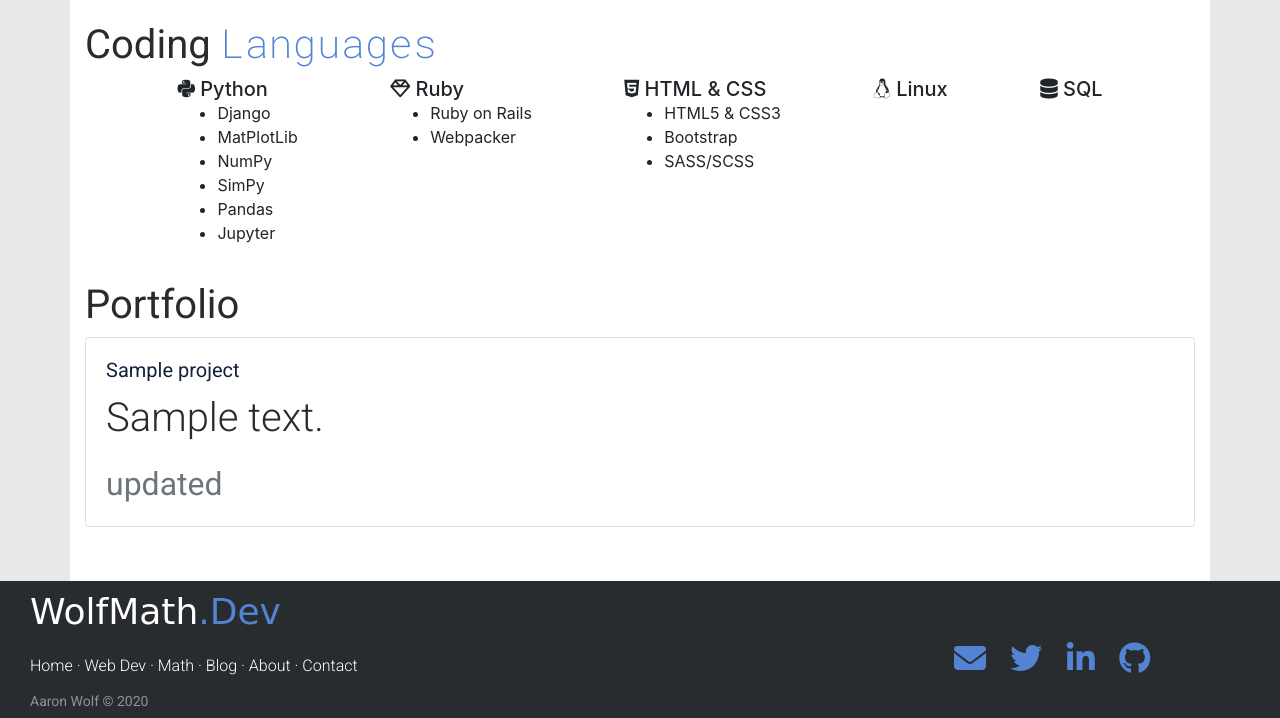
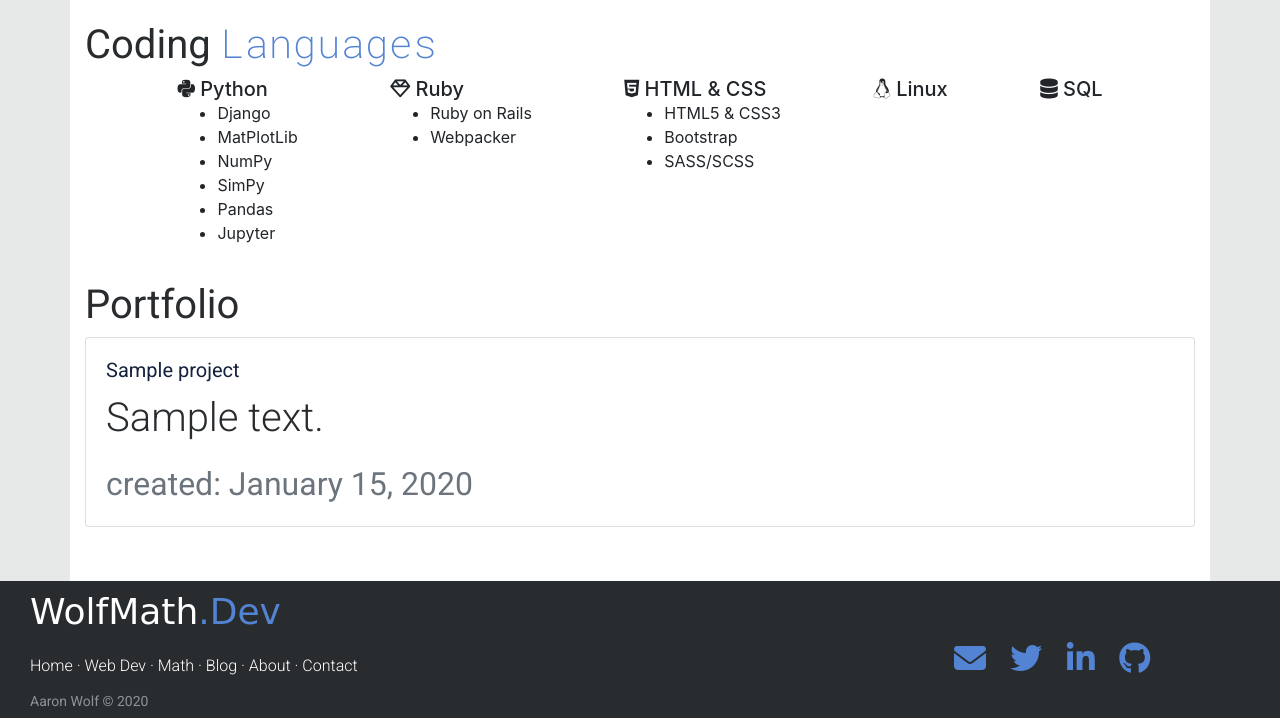
Before and after one commit to wolfpackdevs/wolfmathdev, a Django app: template projects/templates/projects/index.html in a window 1280 px wide. Shown: the part 67-785 px from the top of the page. Run offline with Django 3.2, Linux system fonts and the light colour scheme; tables that the repository leaves empty hold one stand-in row (values such as "Sample post"); the template is opened without the code that fills it: values that come from a table or form of the project are taken from there, most other values are stand-ins (such as "Sample title", 1, 10 or a date in 2020); parts of the project's set-up code (start-up, migrations or seed data) failed here and were passed over; some libraries are stand-ins or nearby versions.

Commit message:
web dev frontend

```diff
--- a/blog/models.py
+++ b/blog/models.py
@@ -1,5 +1,6 @@
 from django.db import models
 from django.contrib.auth.models import User
+from django.utils import timezone
 
 # Inital models: https://www.djangorocks.com/tutorials/how-to-create-a-basic-blog-in-django/defining-your-models.html
 STATUS = (
@@ -12,7 +13,7 @@ class Post(models.Model):
     # slug = models.SlugField(max_length=200, unique=True)
     updated_on = models.DateTimeField(auto_now= True)
     content = models.TextField()
-    created_on = models.DateTimeField(auto_now_add=True)
+    created_on = models.DateTimeField(default=timezone.now)
     status = models.IntegerField(choices=STATUS, default=0)
 
     class Meta:
--- a/projects/models.py
+++ b/projects/models.py
@@ -8,6 +8,7 @@ class Project(models.Model):
   image = models.FilePathField(path='/img/')
   project_url = models.URLField(default="#")
   github_url = models.URLField(default="#")
+  created_on = models.DateTimeField(default=timezone.now)
 
   def __str__(self):
     return self.title
--- a/projects/templates/projects/index.html
+++ b/projects/templates/projects/index.html
@@ -55,7 +55,7 @@
           <div class="card-body">
             <h5 class="card-title"> {{ project.title }} </h5>
             <p class="card-text"> {{ project.description }} </p>
-            <p class="card-text"><small class="text-muted">updated {{ project.created_on }}</small></p>
+            <p class="card-text"><small class="text-muted">created: {{ project.created_on|date:"F d, Y" }}</small></p>
           </div>
         </div>
       </a>
```
Also changed, not shown: blog/migrations/0006_auto_20200323_0935.py (added).
